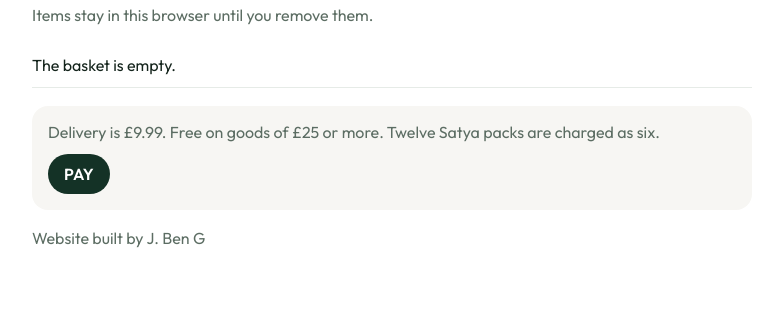
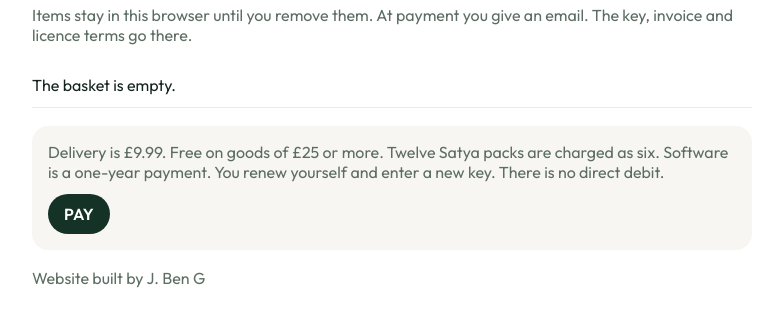
Before and after one commit to gouldingj20/bengstock-site, a plain HTML site: page basket.html in a window 1280 px wide. Shown: the part 188-514 px from the top of the page, without its empty margins (248-1031 px from the left). Drawn offline with Linux system fonts and the light colour scheme.

Commit message:
Show plan prices and email note on the basket

```diff
--- a/basket.html
+++ b/basket.html
@@ -30,11 +30,11 @@
       <nav><a href="shop.html">Shop</a></nav>
     </header>
     <h1>Basket</h1>
-    <p>Items stay in this browser until you remove them.</p>
+    <p>Items stay in this browser until you remove them. At payment you give an email. The key, invoice and licence terms go there.</p>
     <ul id="lines"></ul>
     <p id="totals" style="margin-top:12px"></p>
     <div class="note">
-      <p id="pay-note">Delivery is £9.99. Free on goods of £25 or more. Twelve Satya packs are charged as six.</p>
+      <p id="pay-note">Delivery is £9.99. Free on goods of £25 or more. Twelve Satya packs are charged as six. Software is a one-year payment. You renew yourself and enter a new key. There is no direct debit.</p>
       <p style="margin-top:12px"><button id="pay" style="background:#143226;color:#fff;border:0;border-radius:999px;padding:10px 16px;font:inherit;font-weight:600;cursor:pointer">PAY</button></p>
     </div>
   <p style="margin-top:18px;color:#5c6d63">Website built by J. Ben G</p>
@@ -42,7 +42,7 @@
   <script src="basket.js"></script>
   <script>
     const list = document.getElementById("lines");
-    const money = { software: 199, satya: 1.99 };
+    const money = { "software-basic": 250, "software-pro": 500, software: 250, satya: 1.99 };
     const weight = { satya: 0.2 };
     function moneyText(n) { return "£" + n.toFixed(2); }
     function draw() {
@@ -54,7 +54,7 @@
         totals.textContent = "";
         return;
       }
-      const pics = { software: "img/preview-dashboard.jpg", satya: "img/products/satya.jpg" };
+      const pics = { "software-basic": "img/preview-dashboard.jpg", "software-pro": "img/preview-dashboard.jpg", software: "img/preview-dashboard.jpg", satya: "img/products/satya.jpg" };
       items.forEach((item) => {
         const li = document.createElement("li");
         const img = document.createElement("img");
@@ -97,7 +97,7 @@
     const params = new URLSearchParams(location.search);
     if (params.get("paid") === "1") {
       localStorage.removeItem("jbg-basket");
-      document.getElementById("pay-note").textContent = "Payment received. The basket has been cleared.";
+      document.getElementById("pay-note").textContent = "Payment received. The key, invoice and licence terms will be sent to the email you gave.";
       draw();
     }
     document.getElementById("pay").addEventListener("click", async () => {
```
